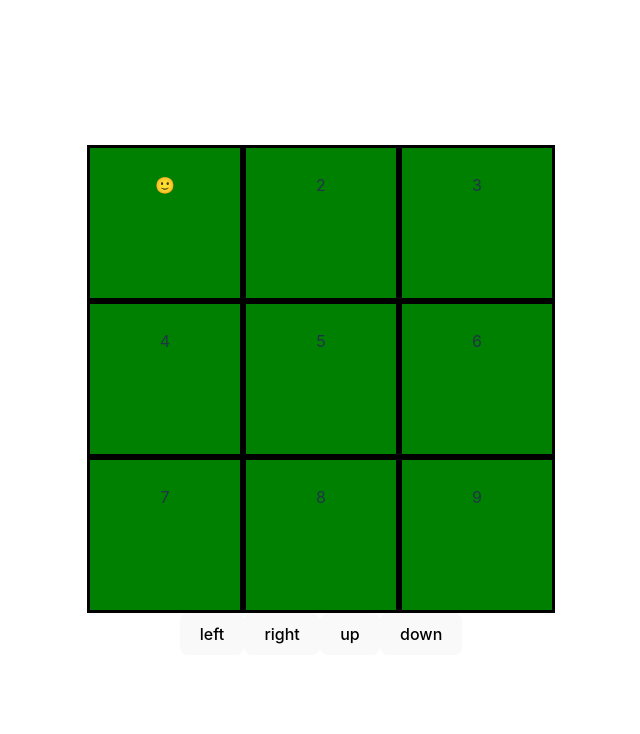
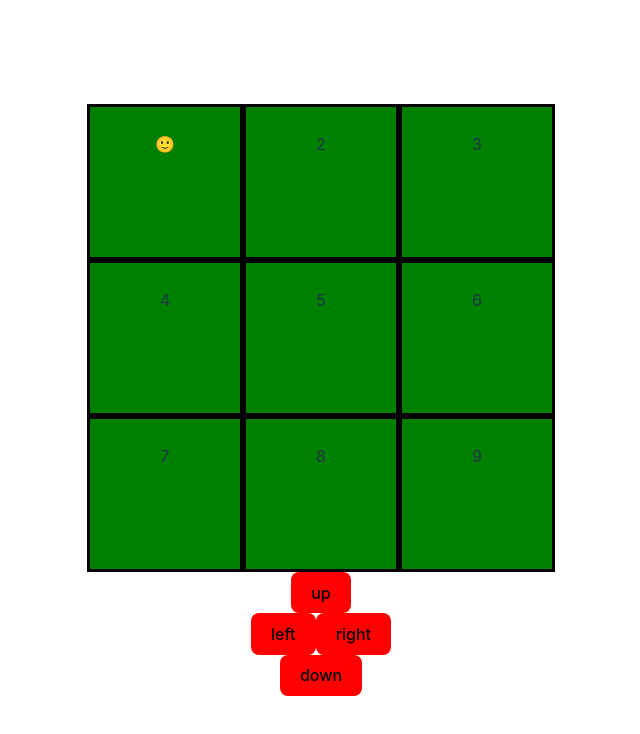
Before and after one commit to rgibbons-dev/monsweeper-ultra, a React (Vite) app: page / in a window 1280 px wide. Shown: the top 734 px of the page, without its empty margins (319-959 px from the left). Built offline with nearby package versions, Linux system fonts and the light colour scheme.

Commit message:
some updates

```diff
--- a/src/App.css
+++ b/src/App.css
@@ -17,3 +17,12 @@ span {
   display: flex;
   justify-content: space-between;
 }
+
+.controller {
+  display: flex;
+  flex-direction: column;
+}
+
+.dirButton {
+  background-color: red;
+}
--- a/src/App.tsx
+++ b/src/App.tsx
@@ -1,9 +1,14 @@
 import { Dispatch, SetStateAction, useEffect, useState } from 'react';
 import './App.css'
 
+type Move = {
+  name: string,
+  damage: number
+};
+
 type Mon = {
   name: string;
-  moves: string[];
+  moves: Move[];
   hp: number;
   buff: boolean;
 };
@@ -69,7 +74,7 @@ function Grid(props: GridProps) {
 function DirButton(props: Direction) {
   return (
     <>
-      <button onClick={() => props.fn()}>{props.direction}</button>
+      <button className='dirButton' onClick={() => props.fn()}>{props.direction}</button>
     </>
   );
 }
@@ -100,10 +105,18 @@ function Dpad(props: DpadProps) {
 
   return (
     <>
-      <DirButton direction={'left'} fn={left}/>
-      <DirButton direction={'right'} fn={right}/>
-      <DirButton direction={'up'} fn={up}/>
-      <DirButton direction={'down'} fn={down}/>
+      <div className='controller'>
+        <div>
+          <DirButton direction={'up'} fn={up}/>
+        </div>
+        <div>
+          <DirButton direction={'left'} fn={left}/>
+          <DirButton direction={'right'} fn={right}/>
+        </div>
+        <div>
+          <DirButton direction={'down'} fn={down}/>
+        </div>
+      </div>
     </>
   );
 }
@@ -111,7 +124,16 @@ function Dpad(props: DpadProps) {
 function Game() {
   const pikachu: Mon = {
     name: 'Pikachu',
-    moves: ['Thunderbolt', 'Protect'],
+    moves: [
+      {
+        name: 'Thunderbolt',
+        damage: 80
+      },
+      {
+        name: 'Protect',
+        damage: 0
+      }
+    ],
     hp: 200,
     buff: false
   };
```
Also changed, not shown: 1 other file (tests, documents, lock files or other folders).
